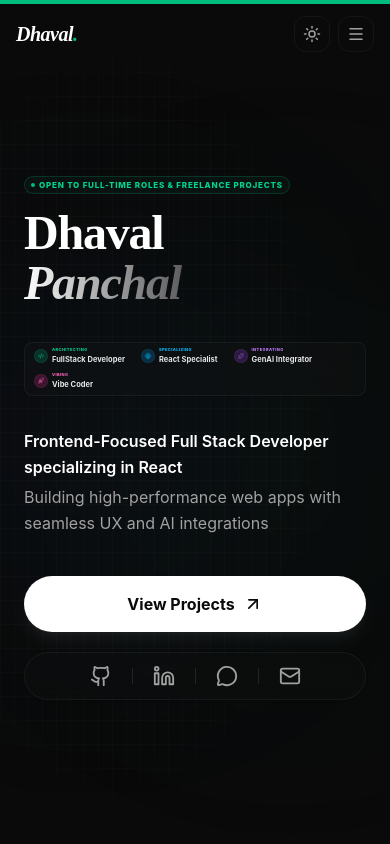
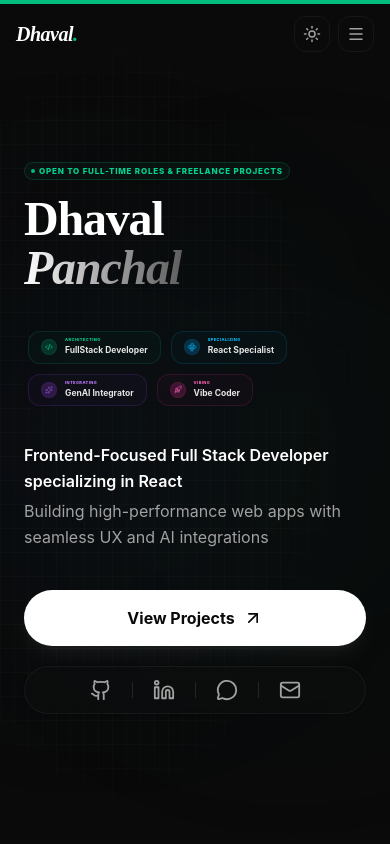
Before and after one commit to Wrap15/My-Portfolio, a React (Vite) app: page / in a window 390 px wide. Shown: the top 844 px of the page. Built offline with nearby package versions, Linux system fonts and the light colour scheme; grey boxes are pictures that could not be loaded.

Commit message:
style: improve mobile responsive layout and interaction
Refactor the header tab design for better mobile readability and implement hover detection for the tooltip to prevent unintended interactions on touch devices.

```diff
--- a/src/App.tsx
+++ b/src/App.tsx
@@ -266,7 +266,7 @@ const Hero = () => {
             }}
             className="mb-8 w-full"
           >
-            <div className="flex flex-wrap gap-0.5 p-0.5 rounded-lg sm:rounded-full bg-neutral-100/50 dark:bg-neutral-900/30 backdrop-blur-md border border-neutral-200/40 dark:border-white/5 items-center justify-start shadow-xs w-auto inline-flex max-w-full">
+            <div className="flex flex-wrap gap-2.5 sm:gap-0.5 p-1 sm:p-0.5 rounded-2xl sm:rounded-full bg-transparent sm:bg-neutral-100/50 sm:dark:bg-neutral-900/30 backdrop-blur-md sm:border sm:border-neutral-200/40 sm:dark:border-white/5 items-center justify-start sm:shadow-xs w-full sm:w-auto inline-flex max-w-full">
 
               {/* FullStack Developer with hover/transition */}
               <motion.div
@@ -280,14 +280,14 @@ const Hero = () => {
                   backgroundColor: "rgba(16, 185, 129, 0.08)",
                   borderColor: "rgba(16, 185, 129, 0.25)"
                 }}
-                className="flex items-center gap-1 px-1.5 py-0.5 sm:px-2 sm:py-0.5 md:px-2.5 md:py-1 rounded-md sm:rounded-full border border-transparent transition-colors cursor-default"
+                className="flex items-center gap-2 sm:gap-1 px-3 py-1.5 sm:px-2 sm:py-0.5 md:px-2.5 md:py-1 rounded-xl sm:rounded-full border border-emerald-500/15 sm:border-transparent bg-emerald-500/5 dark:bg-emerald-500/[0.03] sm:bg-transparent transition-colors cursor-default"
               >
-                <div className="w-3 h-3 min-[360px]:w-3.5 min-[360px]:h-3.5 sm:w-4 sm:h-4 md:w-5 md:h-5 rounded-full bg-emerald-500/10 dark:bg-emerald-500/20 text-emerald-600 dark:text-emerald-400 flex items-center justify-center shrink-0 border border-emerald-500/10">
-                  <Code2 className="size-[6px] sm:size-[8.5px] md:size-[10px]" />
+                <div className="w-4 h-4 sm:w-4 sm:h-4 md:w-5 md:h-5 rounded-full bg-emerald-500/10 dark:bg-emerald-500/20 text-emerald-600 dark:text-emerald-400 flex items-center justify-center shrink-0 border border-emerald-500/10">
+                  <Code2 className="size-[8px] sm:size-[8.5px] md:size-[10px]" />
                 </div>
                 <div className="text-left">
-                  <p className="text-[3.2px] min-[360px]:text-[4px] sm:text-[5.5px] md:text-[6.5px] text-emerald-500 dark:text-emerald-400 font-extrabold uppercase tracking-widest leading-none mb-0.5">Architecting</p>
-                  <p className="text-[6.5px] min-[360px]:text-[7.5px] sm:text-[9.5px] md:text-[10px] font-bold text-neutral-800 dark:text-neutral-200 whitespace-nowrap">FullStack Developer</p>
+                  <p className="text-[4px] sm:text-[5.5px] md:text-[6.5px] text-emerald-500 dark:text-emerald-400 font-extrabold uppercase tracking-widest leading-none mb-0.5">Architecting</p>
+                  <p className="text-[8.5px] sm:text-[9.5px] md:text-[10px] font-bold text-neutral-800 dark:text-neutral-200 whitespace-nowrap">FullStack Developer</p>
                 </div>
               </motion.div>
 
@@ -306,14 +306,14 @@ const Hero = () => {
                   backgroundColor: "rgba(14, 165, 233, 0.08)",
                   borderColor: "rgba(14, 165, 233, 0.25)"
                 }}
-                className="flex items-center gap-1 px-1.5 py-0.5 sm:px-2 sm:py-0.5 md:px-2.5 md:py-1 rounded-md sm:rounded-full border border-transparent transition-colors cursor-default"
+                className="flex items-center gap-2 sm:gap-1 px-3 py-1.5 sm:px-2 sm:py-0.5 md:px-2.5 md:py-1 rounded-xl sm:rounded-full border border-sky-500/15 sm:border-transparent bg-sky-500/5 dark:bg-sky-500/[0.03] sm:bg-transparent transition-colors cursor-default"
               >
-                <div className="w-3 h-3 min-[360px]:w-3.5 min-[360px]:h-3.5 sm:w-4 sm:h-4 md:w-5 md:h-5 rounded-full bg-sky-500/10 dark:bg-sky-500/20 text-sky-600 dark:text-sky-400 flex items-center justify-center shrink-0 border border-sky-500/10">
-                  <Atom className="size-[6px] sm:size-[8.5px] md:size-[10px] animate-[spin_6s_linear_infinite]" />
+                <div className="w-4 h-4 sm:w-4 sm:h-4 md:w-5 md:h-5 rounded-full bg-sky-500/10 dark:bg-sky-500/20 text-sky-600 dark:text-sky-400 flex items-center justify-center shrink-0 border border-sky-500/10">
+                  <Atom className="size-[8px] sm:size-[8.5px] md:size-[10px] animate-[spin_6s_linear_infinite]" />
                 </div>
                 <div className="text-left">
-                  <p className="text-[3.2px] min-[360px]:text-[4px] sm:text-[5.5px] md:text-[6.5px] text-sky-500 dark:text-sky-400 font-extrabold uppercase tracking-widest leading-none mb-0.5">Specializing</p>
-                  <p className="text-[6.5px] min-[360px]:text-[7.5px] sm:text-[9.5px] md:text-[10px] font-bold text-neutral-800 dark:text-neutral-200 whitespace-nowrap">React Specialist</p>
+                  <p className="text-[4px] sm:text-[5.5px] md:text-[6.5px] text-sky-500 dark:text-sky-400 font-extrabold uppercase tracking-widest leading-none mb-0.5">Specializing</p>
+                  <p className="text-[8.5px] sm:text-[9.5px] md:text-[10px] font-bold text-neutral-800 dark:text-neutral-200 whitespace-nowrap">React Specialist</p>
                 </div>
               </motion.div>
 
@@ -332,14 +332,14 @@ const Hero = () => {
                   backgroundColor: "rgba(168, 85, 247, 0.08)",
                   borderColor: "rgba(168, 85, 247, 0.25)"
                 }}
-                className="flex items-center gap-1 px-1.5 py-0.5 sm:px-2 sm:py-0.5 md:px-2.5 md:py-1 rounded-md sm:rounded-full border border-transparent transition-colors cursor-default"
+                className="flex items-center gap-2 sm:gap-1 px-3 py-1.5 sm:px-2 sm:py-0.5 md:px-2.5 md:py-1 rounded-xl sm:rounded-full border border-purple-500/15 sm:border-transparent bg-purple-500/5 dark:bg-purple-500/[0.03] sm:bg-transparent transition-colors cursor-default"
               >
-                <div className="w-3 h-3 min-[360px]:w-3.5 min-[360px]:h-3.5 sm:w-4 sm:h-4 md:w-5 md:h-5 rounded-full bg-purple-500/10 dark:bg-purple-500/20 text-purple-600 dark:text-purple-400 flex items-center justify-center shrink-0 border border-purple-500/10">
-                  <Sparkles className="size-[6px] sm:size-[8.5px] md:size-[10px] animate-pulse" />
+                <div className="w-4 h-4 sm:w-4 sm:h-4 md:w-5 md:h-5 rounded-full bg-purple-500/10 dark:bg-purple-500/20 text-purple-600 dark:text-purple-400 flex items-center justify-center shrink-0 border border-purple-500/10">
+                  <Sparkles className="size-[8px] sm:size-[8.5px] md:size-[10px] animate-pulse" />
                 </div>
                 <div className="text-left">
-                  <p className="text-[3.2px] min-[360px]:text-[4px] sm:text-[5.5px] md:text-[6.5px] text-purple-500 dark:text-purple-400 font-extrabold uppercase tracking-widest leading-none mb-0.5">Integrating</p>
-                  <p className="text-[6.5px] min-[360px]:text-[7.5px] sm:text-[9.5px] md:text-[10px] font-bold text-neutral-800 dark:text-neutral-200 whitespace-nowrap">GenAI Integrator</p>
+                  <p className="text-[4px] sm:text-[5.5px] md:text-[6.5px] text-purple-500 dark:text-purple-400 font-extrabold uppercase tracking-widest leading-none mb-0.5">Integrating</p>
+                  <p className="text-[8.5px] sm:text-[9.5px] md:text-[10px] font-bold text-neutral-800 dark:text-neutral-200 whitespace-nowrap">GenAI Integrator</p>
                 </div>
               </motion.div>
 
@@ -358,14 +358,14 @@ const Hero = () => {
                   backgroundColor: "rgba(236, 72, 153, 0.08)", // pink
                   borderColor: "rgba(236, 72, 153, 0.25)"
                 }}
-                className="flex items-center gap-1 px-1.5 py-0.5 sm:px-2.5 sm:py-1 md:px-3.5 md:py-1.5 rounded-md sm:rounded-full border border-transparent transition-colors cursor-default"
+                className="flex items-center gap-2 sm:gap-1 px-3 py-1.5 sm:px-2.5 sm:py-1 md:px-3.5 md:py-1.5 rounded-xl sm:rounded-full border border-pink-500/15 sm:border-transparent bg-pink-500/5 dark:bg-pink-500/[0.03] sm:bg-transparent transition-colors cursor-default"
               >
-                <div className="w-3 h-3 min-[360px]:w-3.5 min-[360px]:h-3.5 sm:w-4 sm:h-4 md:w-5 md:h-5 rounded-full bg-pink-500/10 dark:bg-pink-500/20 text-pink-600 dark:text-pink-400 flex items-center justify-center shrink-0 border border-pink-500/10">
-                  <Rocket className="size-[6px] sm:size-[8.5px] md:size-[10px] animate-[bounce_1.5s_infinite]" />
+                <div className="w-4 h-4 sm:w-4 sm:h-4 md:w-5 md:h-5 rounded-full bg-pink-500/10 dark:bg-pink-500/20 text-pink-600 dark:text-pink-400 flex items-center justify-center shrink-0 border border-pink-500/10">
+                  <Rocket className="size-[8px] sm:size-[8.5px] md:size-[10px] animate-[bounce_1.5s_infinite]" />
                 </div>
                 <div className="text-left">
-                  <p className="text-[3.2px] min-[360px]:text-[4px] sm:text-[5.5px] md:text-[6.5px] text-pink-500 dark:text-pink-400 font-extrabold uppercase tracking-widest leading-none mb-0.5">Vibing</p>
-                  <p className="text-[6.5px] min-[360px]:text-[7.5px] sm:text-[9.5px] md:text-[10px] font-bold text-neutral-800 dark:text-neutral-200 whitespace-nowrap">Vibe Coder</p>
+                  <p className="text-[4px] sm:text-[5.5px] md:text-[6.5px] text-pink-500 dark:text-pink-400 font-extrabold uppercase tracking-widest leading-none mb-0.5">Vibing</p>
+                  <p className="text-[8.5px] sm:text-[9.5px] md:text-[10px] font-bold text-neutral-800 dark:text-neutral-200 whitespace-nowrap">Vibe Coder</p>
                 </div>
               </motion.div>
             </div>
@@ -1301,7 +1301,18 @@ const ScrollToTop = () => {
 
   useEffect(() => {
     const toggleVisibility = () => {
-      if (window.scrollY > 200) {
+      const projectsEl = document.getElementById('projects');
+      let isOverlappingProjects = false;
+      if (projectsEl) {
+        const rect = projectsEl.getBoundingClientRect();
+        // Hide scroll to top button if any part of the projects section is actively in view
+        const isProjectsInView = rect.top < window.innerHeight && rect.bottom > 0;
+        if (isProjectsInView) {
+          isOverlappingProjects = true;
+        }
+      }
+
+      if (window.scrollY > 200 && !isOverlappingProjects) {
         setIsVisible(true);
       } else {
         setIsVisible(false);
@@ -1309,6 +1320,8 @@ const ScrollToTop = () => {
     };
 
     window.addEventListener('scroll', toggleVisibility);
+    // Execute a quick check coordinates immediately
+    toggleVisibility();
     return () => window.removeEventListener('scroll', toggleVisibility);
   }, []);
 
--- a/src/components/HoverPreviewTooltip.tsx
+++ b/src/components/HoverPreviewTooltip.tsx
@@ -1,4 +1,4 @@
-import React, { useState, useRef } from 'react';
+import React, { useState, useRef, useEffect } from 'react';
 import { motion, AnimatePresence } from 'motion/react';
 import { Project } from '../constants';
 import { cn } from '../lib/utils';
@@ -59,9 +59,25 @@ export const HoverPreviewTooltip: React.FC<HoverPreviewTooltipProps> = ({
 }) => {
   const [coords, setCoords] = useState({ x: 0, y: 0 });
   const [isVisible, setIsVisible] = useState(false);
+  const [isHoverable, setIsHoverable] = useState(true);
   const hoverTimerRef = useRef<NodeJS.Timeout | null>(null);
 
+  useEffect(() => {
+    if (typeof window !== 'undefined') {
+      const mediaQuery = window.matchMedia('(hover: hover)');
+      setIsHoverable(mediaQuery.matches);
+
+      const listener = (e: MediaQueryListEvent) => {
+        setIsHoverable(e.matches);
+      };
+
+      mediaQuery.addEventListener('change', listener);
+      return () => mediaQuery.removeEventListener('change', listener);
+    }
+  }, []);
+
   const handleMouseMove = (e: React.MouseEvent) => {
+    if (!isHoverable) return;
     // Tooltip offset: slightly above and to the right of the cursor
     let x = e.clientX + 16;
     let y = e.clientY - 186;
@@ -79,6 +95,7 @@ export const HoverPreviewTooltip: React.FC<HoverPreviewTooltipProps> = ({
   };
 
   const handleMouseEnter = (e: React.MouseEvent) => {
+    if (!isHoverable) return;
     handleMouseMove(e);
     if (hoverTimerRef.current) clearTimeout(hoverTimerRef.current);
 
```
